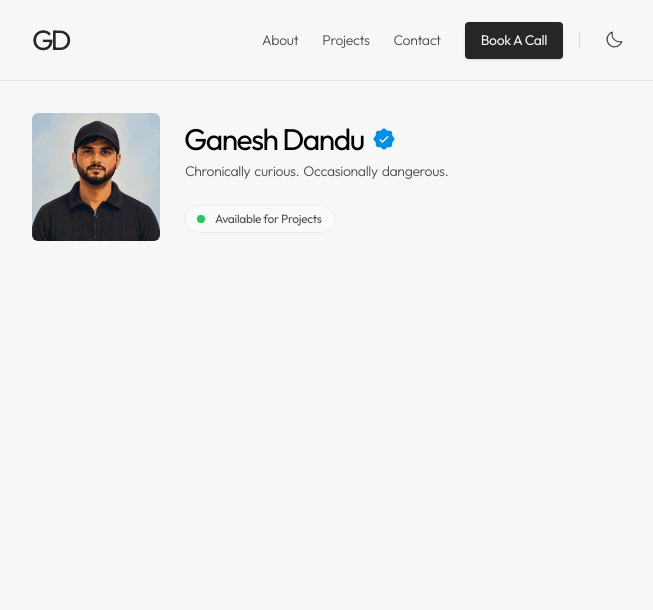
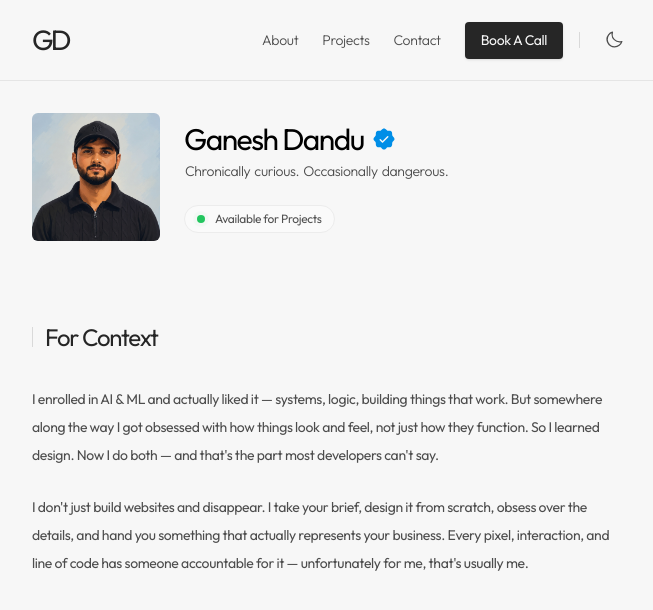
Before and after one commit to ganeshxdandu/portfolio, a React (Vite) app: page / in a window 1280 px wide. Shown: the top 610 px of the page, without its empty margins (308-961 px from the left). Built offline with nearby package versions, Linux system fonts and the light colour scheme.

Commit message:
Add About Me Section

```diff
--- a/src/App.jsx
+++ b/src/App.jsx
@@ -1,3 +1,4 @@
+import About from "./components/About";
 import Hero from "./components/Hero";
 import Navbar from "./components/Navbar";
 
@@ -6,6 +7,7 @@ const App = () => {
         <>
             <Navbar />
             <Hero />
+            <About />
         </>
     );
 };
--- /dev/null
+++ b/src/components/About.jsx
@@ -0,0 +1,113 @@
+import { motion } from "motion/react";
+
+const About = () => {
+    return (
+        <section className="w-full">
+            <motion.div
+                initial={{
+                    opacity: 0,
+                    y: 20,
+                }}
+                whileInView={{
+                    opacity: 1,
+                    y: 0,
+                }}
+                viewport={{
+                    once: true,
+                    margin: "-100px",
+                }}
+                transition={{
+                    duration: 0.7,
+                    ease: [0.22, 1, 0.36, 1],
+                }}
+                className="max-w-150 mx-auto py-12 px-5 lg:px-0"
+            >
+                <motion.div
+                    initial={{
+                        opacity: 0,
+                        x: -10,
+                    }}
+                    whileInView={{
+                        opacity: 1,
+                        x: 0,
+                    }}
+                    viewport={{
+                        once: true,
+                    }}
+                    transition={{
+                        delay: 0.1,
+                        duration: 0.5,
+                    }}
+                    className="flex items-center gap-3 mb-8"
+                >
+                    <div className="h-5 w-px bg-[#D9D9D9]" />
+
+                    <h2
+                        className="
+                        text-2xl
+                        text-[#262626]
+                        tracking-tighter
+                        "
+                    >
+                        For Context
+                    </h2>
+                </motion.div>
+
+                <motion.div
+                    initial={{
+                        opacity: 0,
+                    }}
+                    whileInView={{
+                        opacity: 1,
+                    }}
+                    viewport={{
+                        once: true,
+                    }}
+                    transition={{
+                        delay: 0.2,
+                        duration: 0.8,
+                    }}
+                    className="space-y-6"
+                >
+                    <p
+                        className="
+                        text-[14px]
+                        text-[#4D4D4D]
+                        leading-7
+                        tracking-tight
+                        max-w-[65ch]
+                        "
+                    >
+                        I enrolled in AI & ML and actually liked it —
+                        systems, logic, building things that work.
+                        But somewhere along the way I got obsessed
+                        with how things look and feel, not just how
+                        they function. So I learned design. Now I do
+                        both — and that's the part most developers
+                        can't say.
+                    </p>
+
+                    <p
+                        className="
+                        text-[14px]
+                        text-[#4D4D4D]
+                        leading-7
+                        tracking-tight
+                        max-w-[65ch]
+                        "
+                    >
+                        I don't just build websites and disappear. I
+                        take your brief, design it from scratch,
+                        obsess over the details, and hand you
+                        something that actually represents your
+                        business. Every pixel, interaction, and line
+                        of code has someone accountable for it —
+                        unfortunately for me, that's usually me.
+                    </p>
+                </motion.div>
+            </motion.div>
+        </section>
+    );
+};
+
+export default About;
```
